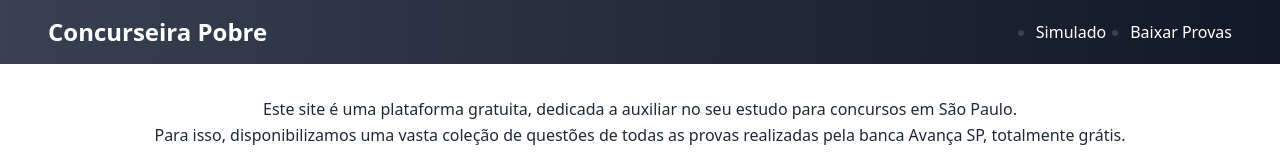
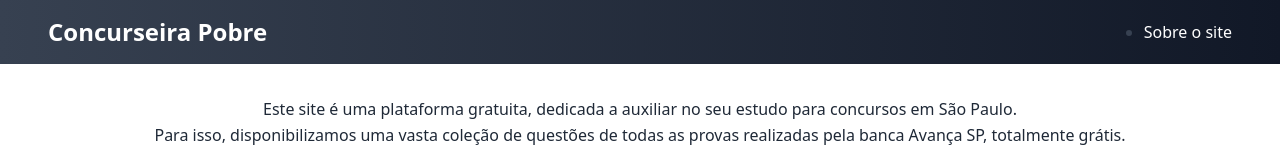
Before and after one commit to hericmr/ConcurseiraPobre, a React (Create React App) app: page / in a window 1280 px wide. Shown: the top 160 px of the page. Built offline with nearby package versions, Linux system fonts and the light colour scheme; no server answers.

Commit message:
Atualizações realizadas

```diff
--- a/src/components/Navbar.js
+++ b/src/components/Navbar.js
@@ -9,20 +9,13 @@
           Concurseira Pobre
         </a>
         <ul className="flex space-x-6">
-          <li>
-            <a
-              href="#simulado"
-              className="text-white hover:text-yellow-300 transition duration-300"
-            >
-              Simulado
-            </a>
-          </li>
+
           <li>
             <a
               href="#download"
               className="text-white hover:text-yellow-300 transition duration-300"
             >
-              Baixar Provas
+              Sobre o site
             </a>
           </li>
         </ul>
```
